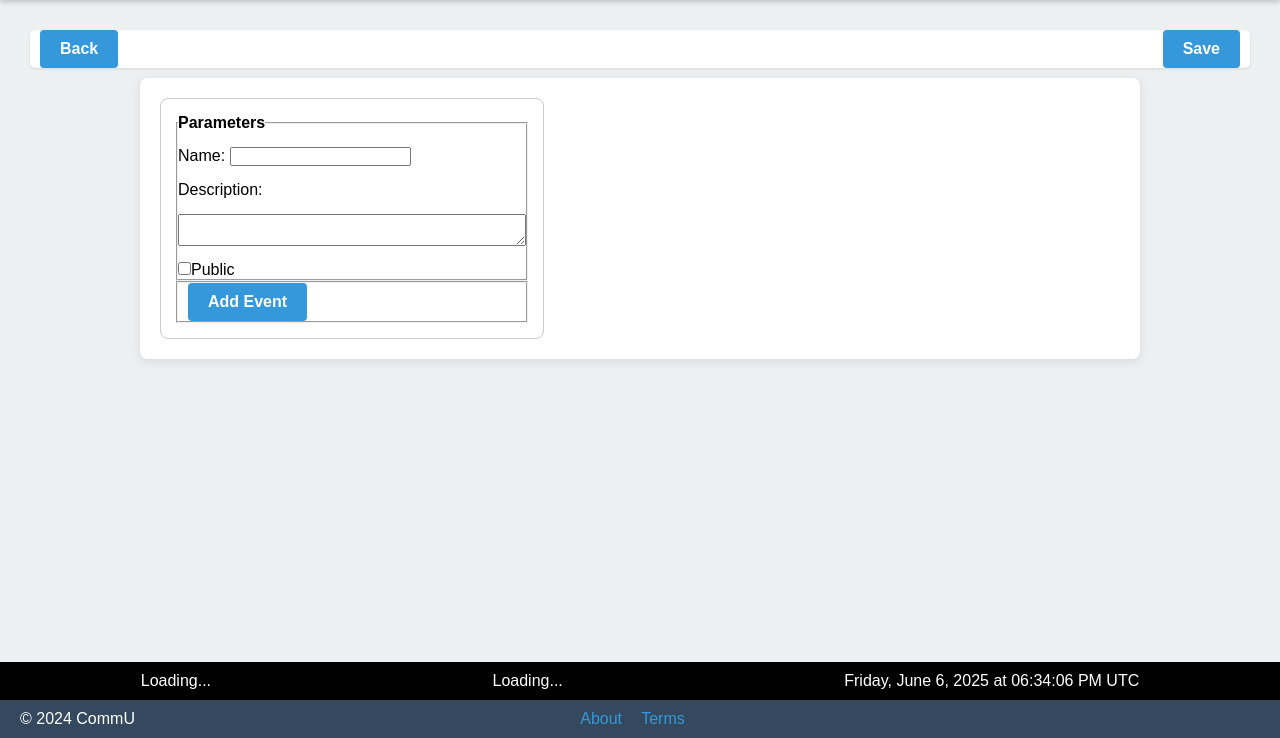
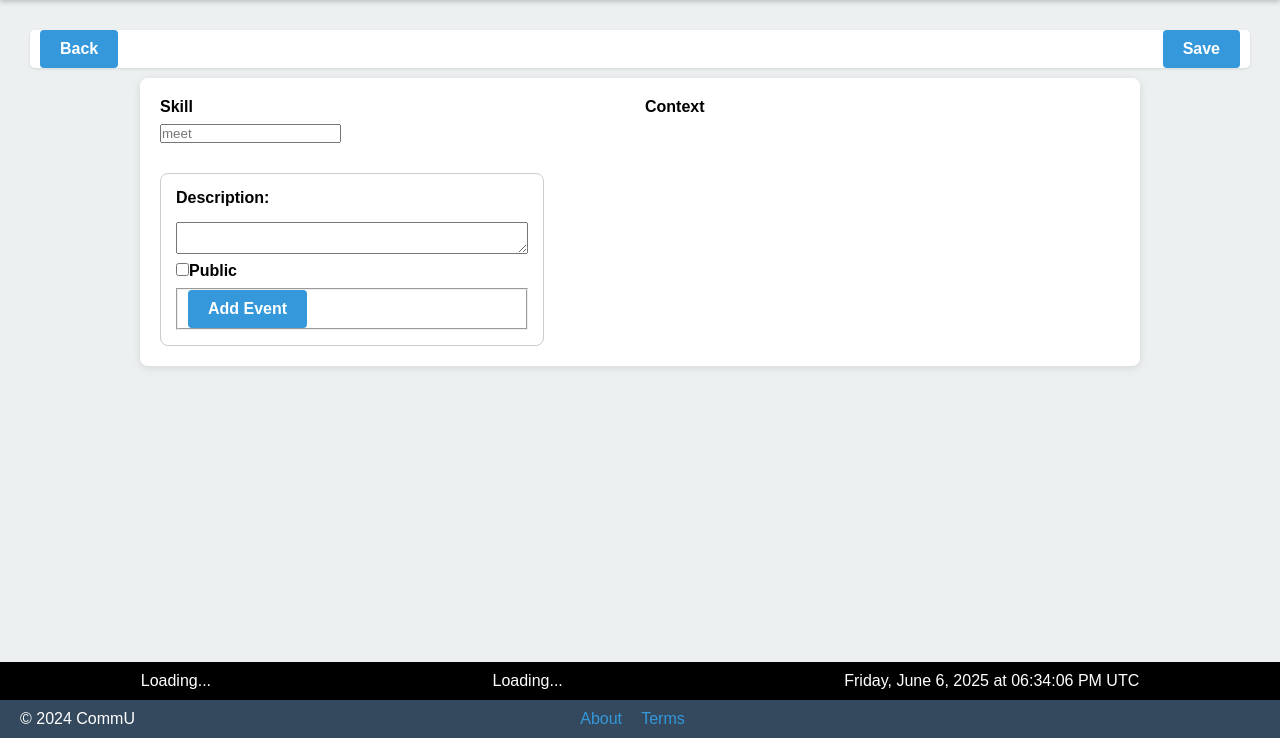
Before and after one commit to el710/CommU, a Django app: template DJpro/CommU/uproject/templates/skill.html in a window 1280 px wide. Shown: the part 62-800 px from the top of the page. Run offline with Django 5.2, Linux system fonts and the light colour scheme; the template is opened without the code that fills it, so the values that code supplies are empty.

Commit message:
refact: UI skill+contract

```diff
--- a/DJpro/CommU/uproject/templates/index.html
+++ b/DJpro/CommU/uproject/templates/index.html
@@ -217,6 +217,38 @@
             color: white;
       }
 
+    .page-container {
+        max-width: 1000px;
+        margin: 0 auto;
+        /*padding: 0;*/
+        background-color: white;
+        padding: 20px;
+        border-radius: 8px;
+        box-shadow: 0 2px 10px rgba(0, 0, 0, 0.1);
+        margin-bottom: 30px;
+    }
+
+    .page-form-row {
+        display: flex;
+        gap: 10px;
+        margin-bottom: 10px;
+    }
+
+    .page-form-col {
+        flex: 1;
+    }
+
+    .page-form-group {
+        margin-bottom: 20px;
+    }
+
+    label {
+        display: block;
+        margin-bottom: 8px;
+        font-weight: 600;
+        color: var(--dark-color);
+    }
+
 </style>
 {% endblock %}
 
--- a/DJpro/CommU/uproject/templates/skill.html
+++ b/DJpro/CommU/uproject/templates/skill.html
@@ -16,17 +16,18 @@
 
 {% block style %}
     {{ block.super }}
+
     <style>
-        .skill-container {
+        /* .skill-container {
             max-width: 1000px;
             margin: 0 auto;
-            /*padding: 0;*/
+            /*padding: 0;
             background-color: white;
             padding: 20px;
             border-radius: 8px;
             box-shadow: 0 2px 10px rgba(0, 0, 0, 0.1);
             margin-bottom: 30px;
-        }
+        } */
 
         .skill-column {
             flex: 1;
@@ -52,7 +53,7 @@
             height: 25px;
         }
 
-        label, textarea{
+        textarea{
             display: block;
             width: 100%;
             margin-top: 15px;
@@ -80,9 +81,9 @@
         <div class="speed-bar">
             <a href="/user/" class="speed-bar-btn speed-bar-link">Back</a>
             <div>
-                {% if root %}
+                <!-- {% if root %}
                     <button type="submit" class="speed-bar-btn" name="add" value="add">Add to {{root}} </button>
-                {%endif%}
+                {%endif%} -->
                 <button type="submit" class="speed-bar-btn" name="save" value="save">Save</button> <!-- {'name': value} will append to request.POST -->
                 {% if saved %}
                     <button type="submit" class="speed-bar-btn" name="delete" value="delete"  onclick="return confirm('Are you sure?')">Delete</button>
@@ -90,26 +91,47 @@
             </div>
         </div>
 
-        <div class="skill-container">
+        <div class="page-container">
+            <div class="page-form-row">
+                <div class="page-form-col">
+                    <div class="page-form-group">
+                        <label for="name">Skill</label>
+                        <input type="text" name="name" maxlength="100" value="{{name}}" placeholder="meet" required>
+                    </div>
+                </div>
+
+                <div class="page-form-col">
+                    <div class="page-form-group">
+                        <label for="root-context">Context</label>
+                        {% if context %}
+                            {%if context_link %}
+                                <a href="{{context_link}}" class="speed-bar-btn speed-bar-link" name="root-context">
+                            {% else %}
+                                <a href="/" class="speed-bar-btn speed-bar-link" name="root-context">
+                            {% endif %}
+                            {{context}} </a>
+                        {% else %}
+                            {% if root %}
+                                <button type="submit" class="speed-bar-btn" name="add" value="add">Add to {{root}} </button>
+                            {% endif %}
+                        {% endif %}
+
+                    </div>
+                </div>
+            </div>
+
+
+
             <div class="skill-column">
 
-                {% if context %}
-                    {%if context_link %}
-                        <a href="{{context_link}}" class="speed-bar-btn speed-bar-link">
-                    {% else %}
-                        <a href="/user/" class="speed-bar-btn speed-bar-link">
-                    {% endif %}
-                        Context: {{context}}
-                    </a>
-                {% endif %}
 
-                <fieldset>
-                    <legend> <h4>Parameters</h4> </legend>
-                    <label>Name: <input type="text" name="name"  maxlength="100" value="{{name}}" required></label>
+
+
+
                     <label>Description: <textarea name="description" maxlength="300" >{{description}}</textarea></label>
                     <label><input type="checkbox" name="public" {% if public == True %} checked {%endif%} >Public</label>
 
-                </fieldset>
+
                 <fieldset>
                     <button type="submit" class="speed-bar-btn" name="event" value="event">
                         {% if event %}
```
Also changed, not shown: DJpro/CommU/main/views.py (+23 -25 lines), DJpro/CommU/uproject/templates/contract.html (+31 -23 lines).
